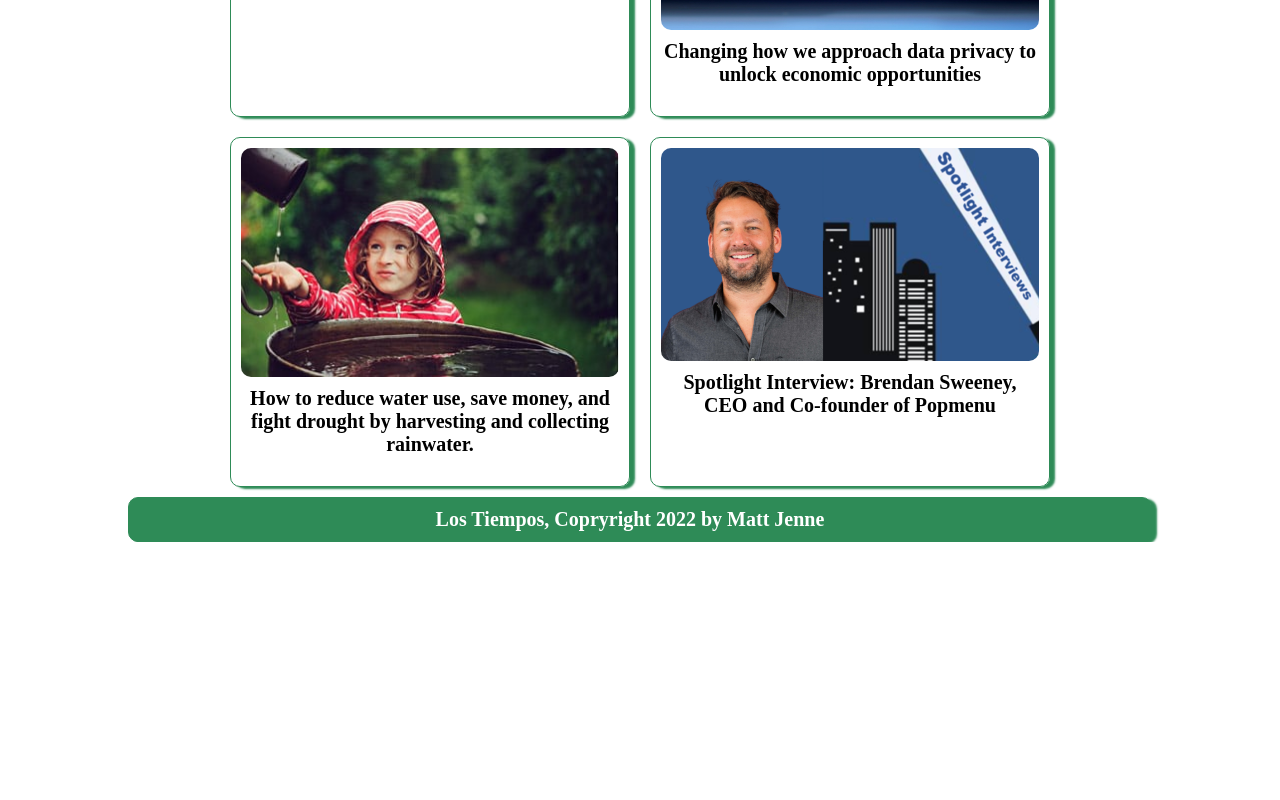
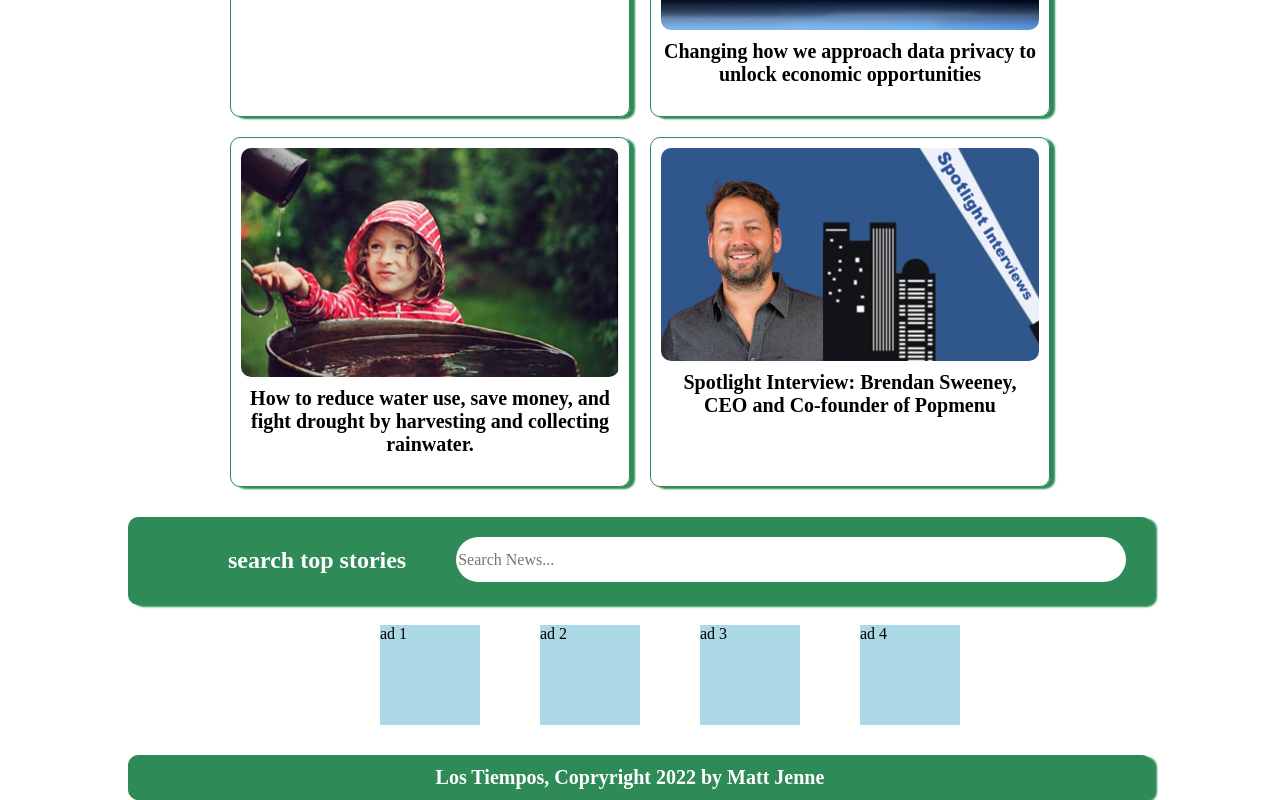
Before and after one commit to mjenne/week3assignment, a plain HTML site: page index.html in a window 1280 px wide. Shown: the part 821-1621 px from the top of the page. Before the commit the page ends 1363 px from the top, so only its background shows below. Drawn offline with Linux system fonts and the light colour scheme.

Commit message:
added first pass at ads

```diff
--- a/index.html
+++ b/index.html
@@ -52,6 +52,16 @@
             <img src="img/popmenu-678x381.png">
             <a href="https://restauranttechnologynews.com/2022/02/spotlight-interview-brendan-sweeney-ceo-and-co-founder-of-popmenu/">Spotlight Interview: Brendan Sweeney, CEO and Co-founder of Popmenu</a>
         </article>
+        <div class="search">
+            <h2>search top stories</h2>
+            <input type="text" placeholder="Search News...">
+        </div>
+        <div id="ads">
+            <div>ad 1</div>
+            <div>ad 2</div>
+            <div>ad 3</div>
+            <div>ad 4</div>
+        </div>
     </div>
     <footer>
         <h5>Los Tiempos, Copryright 2022 by Matt Jenne</h5>
--- a/style/style.css
+++ b/style/style.css
@@ -108,7 +108,7 @@ article {
     font-weight: bold;
     text-align: center;
     max-width: 350px;
-   padding-top: 20px;
+    padding-top: 20px;
     flex-wrap: wrap;
     padding-left: 20px;
 
@@ -161,3 +161,47 @@ body {
     font-weight: bold;
     padding-top:10px;
 }
+
+.search {
+    background-color: seagreen;
+    width:100%;
+    margin-top:20px;
+    margin-bottom: 20px;
+    padding-top: 10px;
+    padding-bottom: 10px;
+    border-radius: 10px;
+    display: flex;
+    box-shadow: 5px 2px 2px seagreen;
+}
+
+.search h2 {
+    padding-left: 100px;
+    padding-right: 50px;
+    color: white;
+}
+
+.search input {
+        padding-top: 10px;
+        padding-bottom: 10px;
+        margin-top: 10px;
+        width:65%;
+        height:25px;
+        border-radius:25px;
+        border: none;
+}
+
+#ads {
+    display: flex;
+    justify-content: space-evenly;
+}
+
+#ads div {
+    flex-wrap:wrap;
+    background-color: lightblue;
+    width: 100px;
+    height: 100px;
+    padding: 20px,0,20px,0;
+    margin-left:60px;
+    margin-bottom: 30px;
+    box-sizing: border-box;
+}
```
